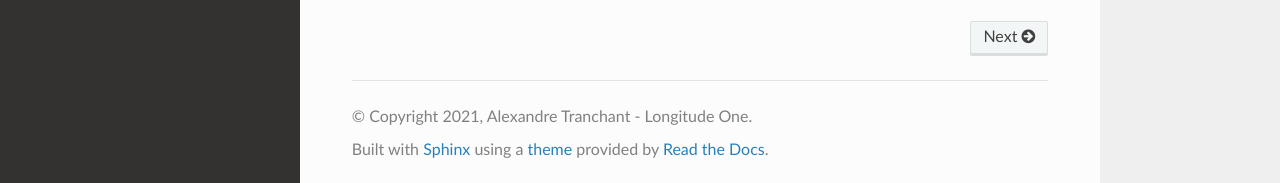
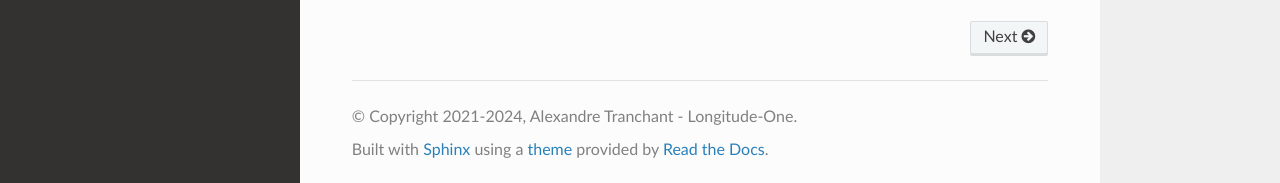
Before and after one commit to longitude-one/doctrine-spatial, a Sphinx documentation site: the page built from docs/index.rst, in a window 1280 px wide and 900 px high, scrolled down 1138 px. Shown: the part 714-897 px from the top of the window. Built offline with Sphinx 7.4.7 and the Read the Docs theme 2.0.0, drawn with Linux system fonts in a browser that asks for light colours; some of the changed lines change nothing that is shown.

Commit message:
Update documentation footers

```diff
--- a/docs/conf.py
+++ b/docs/conf.py
@@ -14,15 +14,18 @@
 # import sys
 # sys.path.insert(0, os.path.abspath('.'))
 
+import datetime
+
 # -- Project information -----------------------------------------------------
 
 project = 'Doctrine spatial extension'
-copyright = '2021, Alexandre Tranchant - Longitude One'
+current_year = datetime.datetime.now().year
+copyright = f"2021-{current_year}, Alexandre Tranchant - Longitude-One"
 author = 'Alexandre Tranchant'
 master_doc = 'index'
 
 # The full version, including alpha/beta/rc tags
-release = '3.0.0'
+release = '5.0.0'
 
 # -- General configuration ---------------------------------------------------
 
@@ -59,6 +62,6 @@ html_context = {
     "display_github": True, # Integrate GitHub
     "github_user": "longitude-one", # Username
     "github_repo": "doctrine-spatial", # Repo name
-    "github_version": "master", # Version
-    "conf_py_path": "/docs/source/", # Path in the checkout to the docs root
+    "github_version": "main", # Version
+    "conf_py_path": "/docs/", # Path in the checkout to the docs root
 }
```
